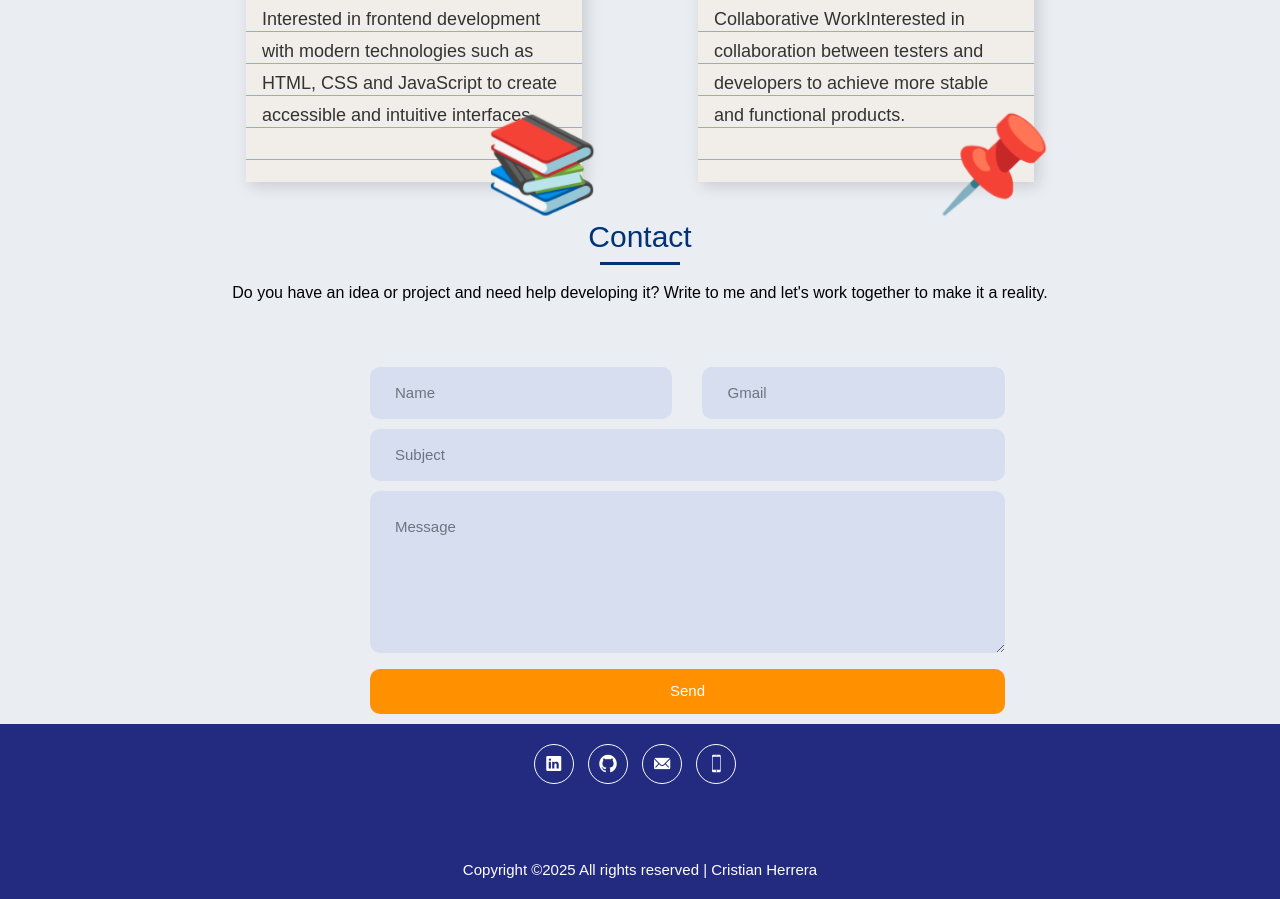
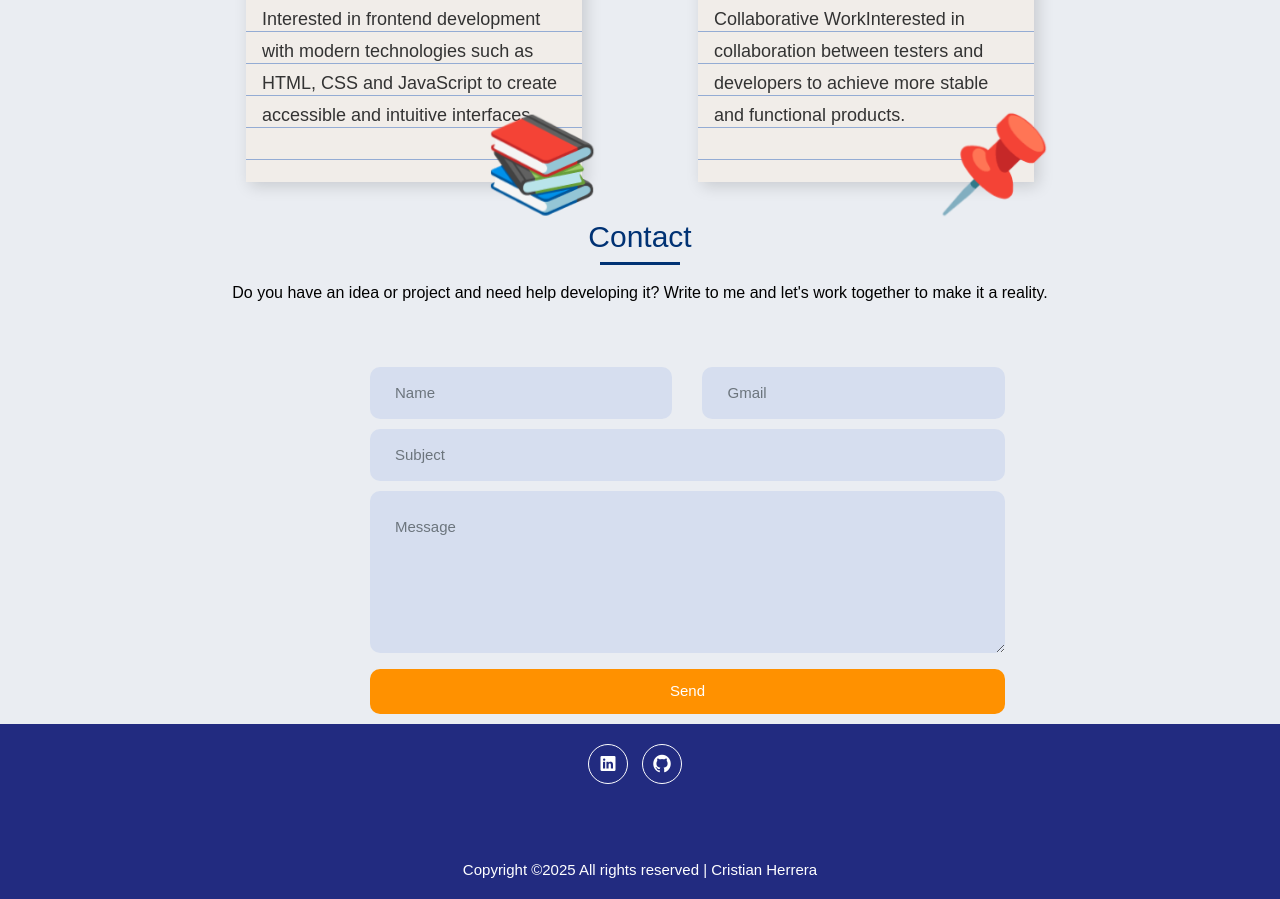
Before and after one commit to Cristian0Herrera/MI-PORTAFOLIO, a plain HTML site: page index..html in a window 1280 px wide. Shown: the part 3619-4518 px from the top of the page. Drawn offline with nearby package versions, Linux system fonts and the light colour scheme; some icons are missing.

Commit message:
Quitar iconos de pie de pagina

```diff
--- a/index..html
+++ b/index..html
@@ -434,8 +434,6 @@
                 <ul class="ftco-footer-social p-0">
                   <li class="ftco-animate"><a href="https://www.linkedin.com/in/cristianjosueherrera/" data-toggle="tooltip" data-placement="top" title="Linkedin"><span class="ion-logo-linkedin"></span></a></li>
                   <li class="ftco-animate"><a href="https://github.com/Cristian0Herrera" data-toggle="tooltip" data-placement="top" title="Github"><span class="ion-logo-github"></span></a></li>
-                  <li class="ftco-animate"><a href="usss108822@ugb.edu.sv" data-toggle="tooltip" data-placement="top" title="Gmail"><span class="ion-ios-mail"></span></a></li>
-                  <li class="ftco-animate"><a href="+503 7621-6020" data-toggle="tooltip" data-placement="top" title="Teléfono"><span class="ion-ios-phone-portrait"></span></a></li>
                 </ul>
                     </div>
                     </div>
```
